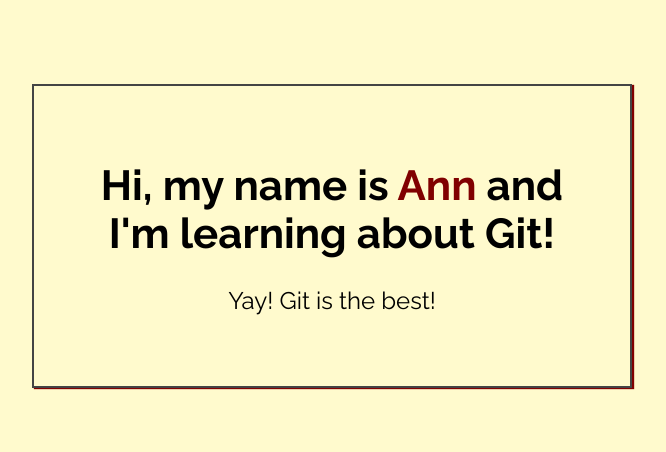
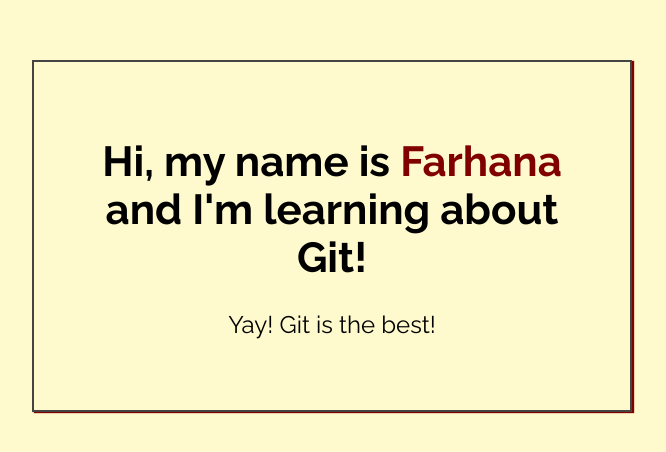
Before and after one commit to fafatim/my-first-repo, a plain HTML site: page index.html in a window 1280 px wide. Shown: the part 164-616 px from the top of the page, without its empty margins (308-974 px from the left). Drawn offline with Linux system fonts and the light colour scheme.

Commit message:
addad name to index.html

```diff
--- a/index.html
+++ b/index.html
@@ -14,7 +14,7 @@
 <body>
 
     <div class="greeting">
-        <h1>Hi, my name is <span class="highlight">Ann</span> and I'm learning about Git! </h1>
+        <h1>Hi, my name is <span class="highlight">Farhana</span> and I'm learning about Git! </h1>
 
         <p>Yay! Git is the best!</p>
     </div>
```
